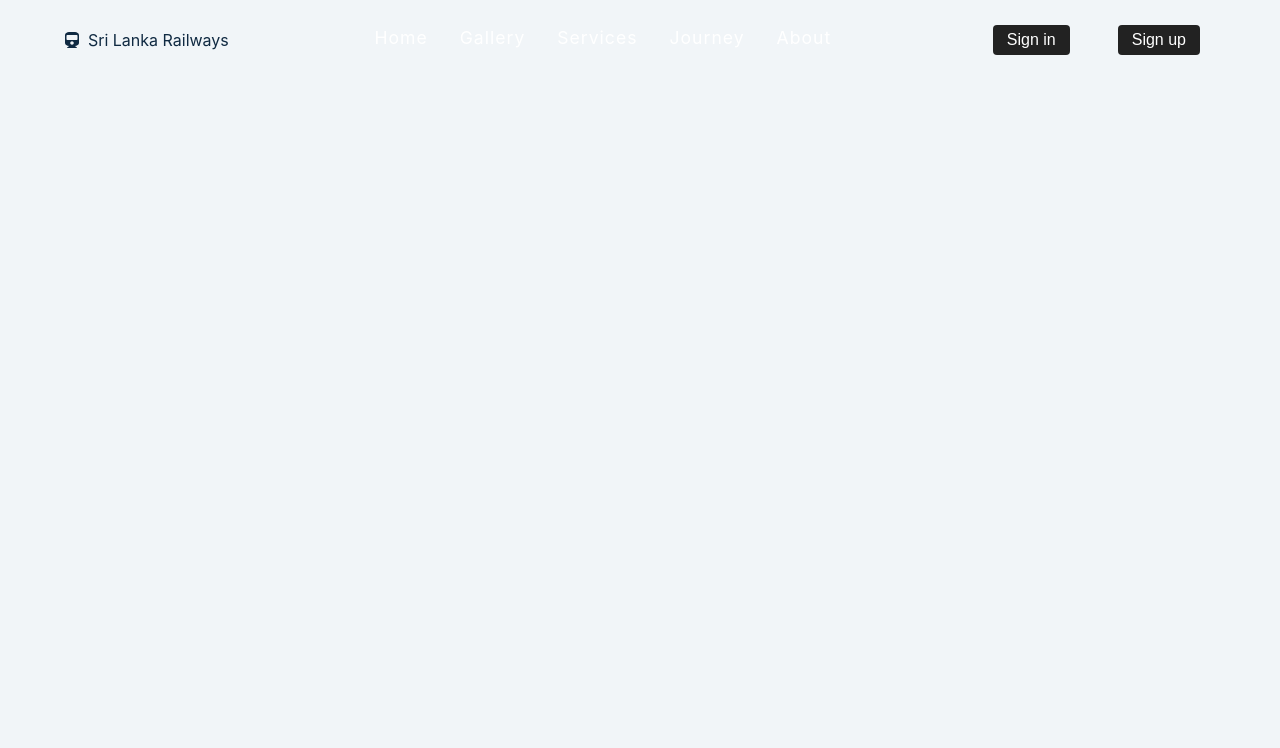
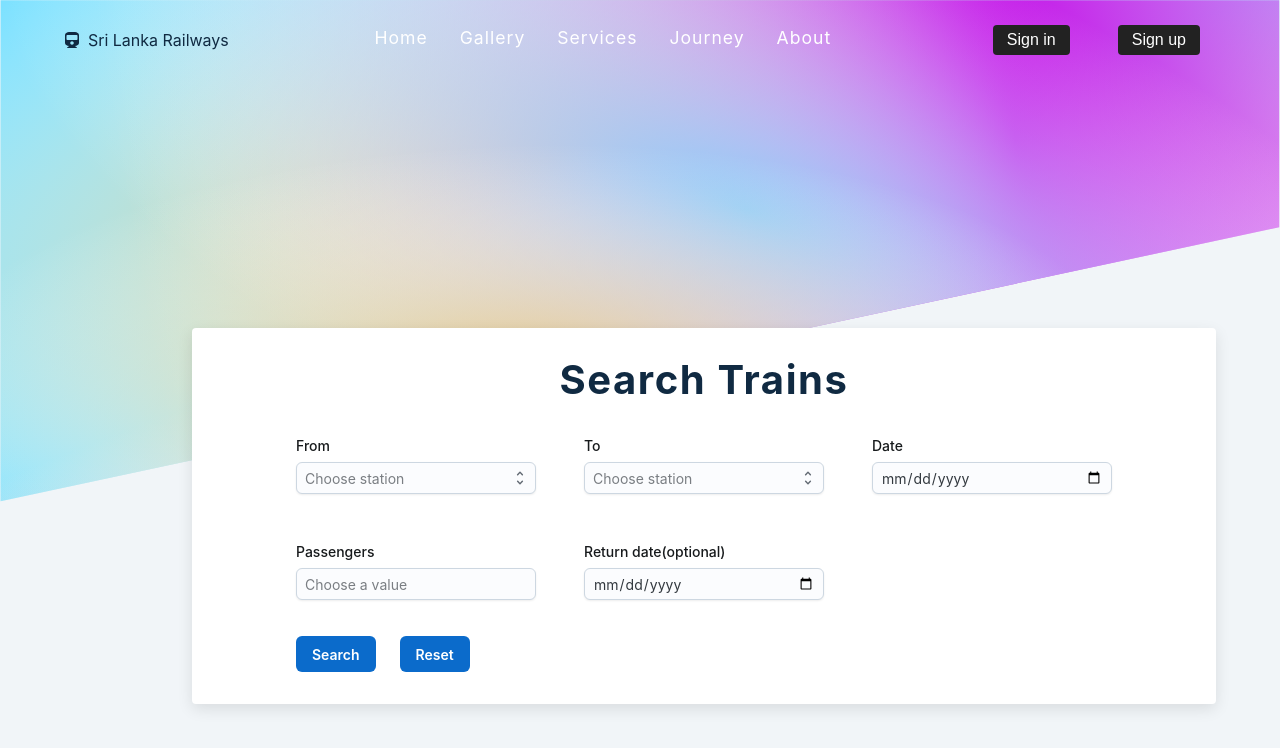
Before and after one commit to adeeshajayasinghe/train-booking-system, a React (Create React App) app: page /search in a window 1280 px wide. Shown: the top 748 px of the page. Built offline with nearby package versions, Linux system fonts and the light colour scheme.

Commit message:
Added the search page.

```diff
--- a/src/App.js
+++ b/src/App.js
@@ -5,6 +5,8 @@ import Services from './Pages/Services';
 import Register from './Pages/Register';
 import Journey from './Pages/Journey';
 import About from './Pages/About';
+import Search from './Pages/Search';
+import Dashboard from './Pages/Dashboard';
 import { BrowserRouter as Router, Routes, Route } from 'react-router-dom';
 import Home from './Pages/Home';
 import Login from './Pages/Login';
@@ -21,6 +23,8 @@ function App() {
         <Route path='/about' element={<About/>}></Route>
         <Route path='/register' element={<Register/>}></Route>
         <Route path='/login' element={<Login/>}></Route>
+        <Route path='/search' element={<Search/>}></Route>
+        <Route path='/dashboard' element={<Dashboard/>}></Route>
       </Routes>
     </Router>
   )
--- a/src/Components/Hero.js
+++ b/src/Components/Hero.js
@@ -1,7 +1,7 @@
 import React, { useContext } from 'react'
 import { AppContext } from '../context'
-import Searchbox from './Searchbox';
 import travelImg from '../images/Home-img.png';
+import { Link } from 'react-router-dom';
 const Hero = () => {
   const {closeSubMenu} = useContext(AppContext);
   return (
@@ -20,15 +20,19 @@ const Hero = () => {
             Adventure awaits! Hop aboard and let the journey begin.
           </p>
           {/* <button className='btn'>Book Now</button> */}
-          <a href='#searchbox'>
+          {/* <a href='#searchbox'>
             <button className='btn'>Book Now</button>
-          </a>
+          </a> */}
+          <Link to="/search">
+            <button className='btn'>
+              Book Now
+            </button>
+          </Link>
         </article>
         <article className='hero-images'>
-          <img src={travelImg} className='phone-img' alt='phone' />
+          <img src={travelImg} className='phone-img' alt='travel-man' />
         </article>
       </div>
-      <Searchbox/>
     </section>
   );
 }
--- /dev/null
+++ b/src/Pages/Dashboard.js
@@ -0,0 +1,11 @@
+import React from 'react'
+
+const Dashboard = () => {
+  return (
+    <div className='dashboard'>
+        <h1>Dashboard</h1>
+    </div>
+  )
+}
+
+export default Dashboard;
--- /dev/null
+++ b/src/Pages/Search.js
@@ -0,0 +1,142 @@
+import * as React from 'react';
+import FormControl from '@mui/joy/FormControl';
+import FormLabel from '@mui/joy/FormLabel';
+import Select from '@mui/joy/Select';
+import Option from '@mui/joy/Option';
+import Input from '@mui/joy/Input';
+import Button from '@mui/joy/Button';
+
+const Search = () => {
+    const inputRef = React.useRef(null);
+  return (
+    <section className='hero'>
+      <div className='hero-center'>
+        <article className='hero-info'>
+          <br />
+          <br />
+          <br />
+          <br />
+        </article>
+        <form className="review-search">
+            <h2>Search Trains</h2>
+            <div className='search-fields'>
+                <div className='origin'>
+                <FormControl sx={{ width: 240 }}>
+                    <FormLabel id="select-field-demo-label" htmlFor="select-field-demo-button" size="sm">
+                        From
+                    </FormLabel>
+                    <Select
+                    placeholder="Choose station"
+                    size="sm"
+                    slotProps={{
+                    button: {
+                        id: 'select-field-demo-button',
+                        'aria-labelledby': 'select-field-demo-label select-field-demo-button',
+                    },
+                    }}
+                    >
+                        <Option value="dog">Dog</Option>
+                        <Option value="cat">Cat</Option>
+                        <Option value="fish">Fish</Option>
+                        <Option value="bird">Bird</Option>
+                    </Select>
+                </FormControl>
+                </div>
+                <div className='dest'>
+                <FormControl sx={{ width: 240 }}>
+                    <FormLabel id="select-field-demo-label" htmlFor="select-field-demo-button" size="sm">
+                        To
+                    </FormLabel>
+                    <Select
+                    placeholder="Choose station"
+                    size="sm"
+                    slotProps={{
+                    button: {
+                        id: 'select-field-demo-button',
+                        'aria-labelledby': 'select-field-demo-label select-field-demo-button',
+                    },
+                    }}
+                    >
+                        <Option value="dog">Dog</Option>
+                        <Option value="cat">Cat</Option>
+                        <Option value="fish">Fish</Option>
+                        <Option value="bird">Bird</Option>
+                    </Select>
+                </FormControl>
+                </div>
+                <div className='dest'>
+                <FormControl sx={{ width: 240 }}>
+                <FormLabel id="select-field-demo-label" htmlFor="select-field-demo-button" size="sm">
+                    Date
+                </FormLabel>
+                <Input
+                type="date"
+                size="sm"
+                    slotProps={{
+                    input: {
+                        min: '2018-06-07T00:00',
+                        max: '2018-06-14T00:00',
+                    },
+                    }}
+                />
+                </FormControl>
+                </div>
+            </div>
+            <div className='route'>
+            <div className='origin'>
+            <FormControl sx={{ width: 240 }}>
+            <FormLabel id="select-field-demo-label" htmlFor="select-field-demo-button" size="sm">
+            Passengers
+            </FormLabel>
+            <Input
+            type="number"
+            size="sm"
+            placeholder='Choose a value'
+            slotProps={{
+            input: {
+                ref: inputRef,
+                min: 1,
+                step: 1,
+            },
+            }}
+            />
+            </FormControl>
+            </div>
+            <div className='dest'>
+            <FormControl sx={{ width: 240 }}>
+                <FormLabel id="select-field-demo-label" htmlFor="select-field-demo-button" size="sm">
+                    Return date(optional)
+                </FormLabel>
+            <Input
+                type="date"
+                size="sm"
+                    slotProps={{
+                    input: {
+                        min: '2018-06-07T00:00',
+                        max: '2018-06-14T00:00',
+                    },
+                    }}
+            />
+            </FormControl>
+            </div>
+            </div>
+            <div className='route'>
+            <div className='submit-btn'>
+                <Button type="submit">Search</Button>
+            </div>
+            <div className='submit-btn'>
+                <Button>Reset</Button>
+            </div>
+            </div>
+
+        </form>
+        {/* <article className='hero-images'>
+            <img src={loginimg} className='login-img' alt='login' />
+        </article> */}
+      </div>
+
+    </section>
+  )
+}
+
+export default Search;
--- a/src/index.css
+++ b/src/index.css
@@ -483,6 +483,14 @@ div#main {
   transition: all 0.3s linear;
   text-align: center;
 }
+.review-search {
+  background: #fff;
+  padding: 2rem 5rem;
+  border-radius: 0.25rem;
+  box-shadow: 0 5px 15px rgba(0, 0, 0, 0.1);
+  transition: all 0.3s linear;
+  text-align: center;
+}
 .review:hover {
   box-shadow: 0 5px 15px rgba(0, 0, 0, 0.2);
 }
@@ -514,6 +522,12 @@ div#main {
   justify-content: center;
   align-items: flex-start;
 }
+.search-fields {
+  display: flex;
+  flex-direction: row;
+  justify-content: center;
+  align-items: center;
+}
 .submit-btn {
   display: flex;
   justify-content: flex-start;
@@ -521,7 +535,7 @@ div#main {
   margin-top: 0.75rem;
 }
 
-.gallery, .services, .about, .journey {
+.gallery, .services, .about, .journey, .dashboard{
   display: flex;
   flex-direction: column;
   justify-content: center;
```
